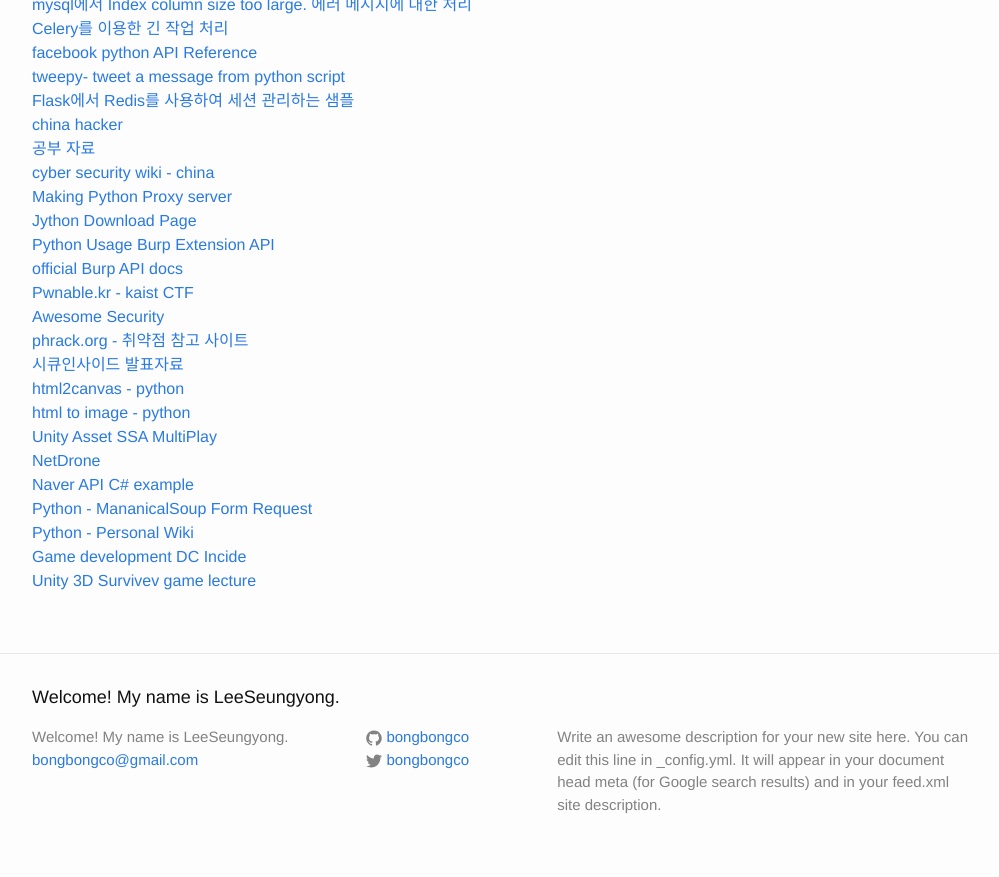
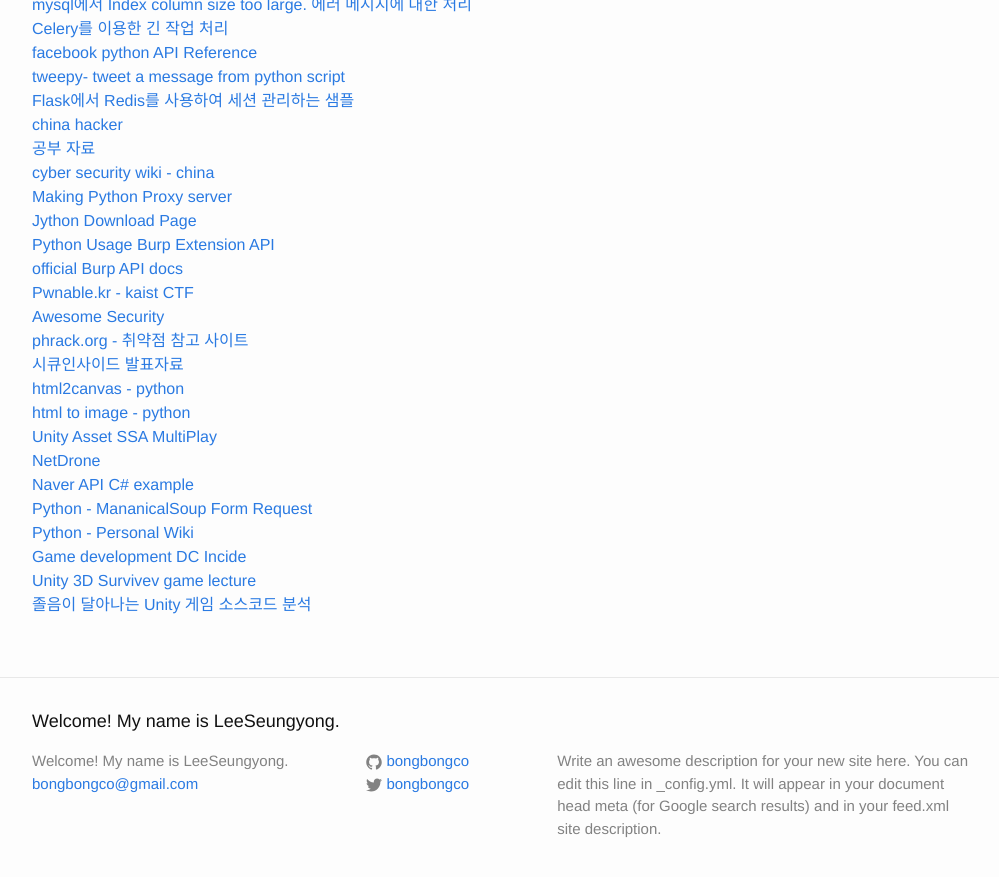
Before and after one commit to LktProgrammer/bongbongco.github.io, a Jekyll site: the page built from _posts/2016-07-22-Website-List.markdown, in a window 1280 px wide and 900 px high, scrolled down 2175 px. Shown: the top 877 px of the window, without its empty margins (138-1137 px from the left). Built offline with Jekyll 4.4.1, drawn with Linux system fonts in a browser that asks for light colours.

Commit message:
Update 2016-07-22-Website-List.markdown

```diff
--- a/_posts/2016-07-22-Website-List.markdown
+++ b/_posts/2016-07-22-Website-List.markdown
@@ -110,3 +110,4 @@ title: 참고할 웹 사이트들.
 [Python - Personal Wiki](http://ecolemodev.wikinamu.com/파이썬#header-2-2)
 [Game development DC Incide](http://gall.dcinside.com/mgallery/board/view/?id=game_dev&no=41&page=1)
 [Unity 3D Survivev game lecture](https://unity3d.com/kr/learn/tutorials/projects/survival-shooter/environment?playlist=17144)
+[졸음이 달아나는 Unity 게임 소스코드 분석](http://www.slideshare.net/ddayinhwang9/unity-61098032)
```
